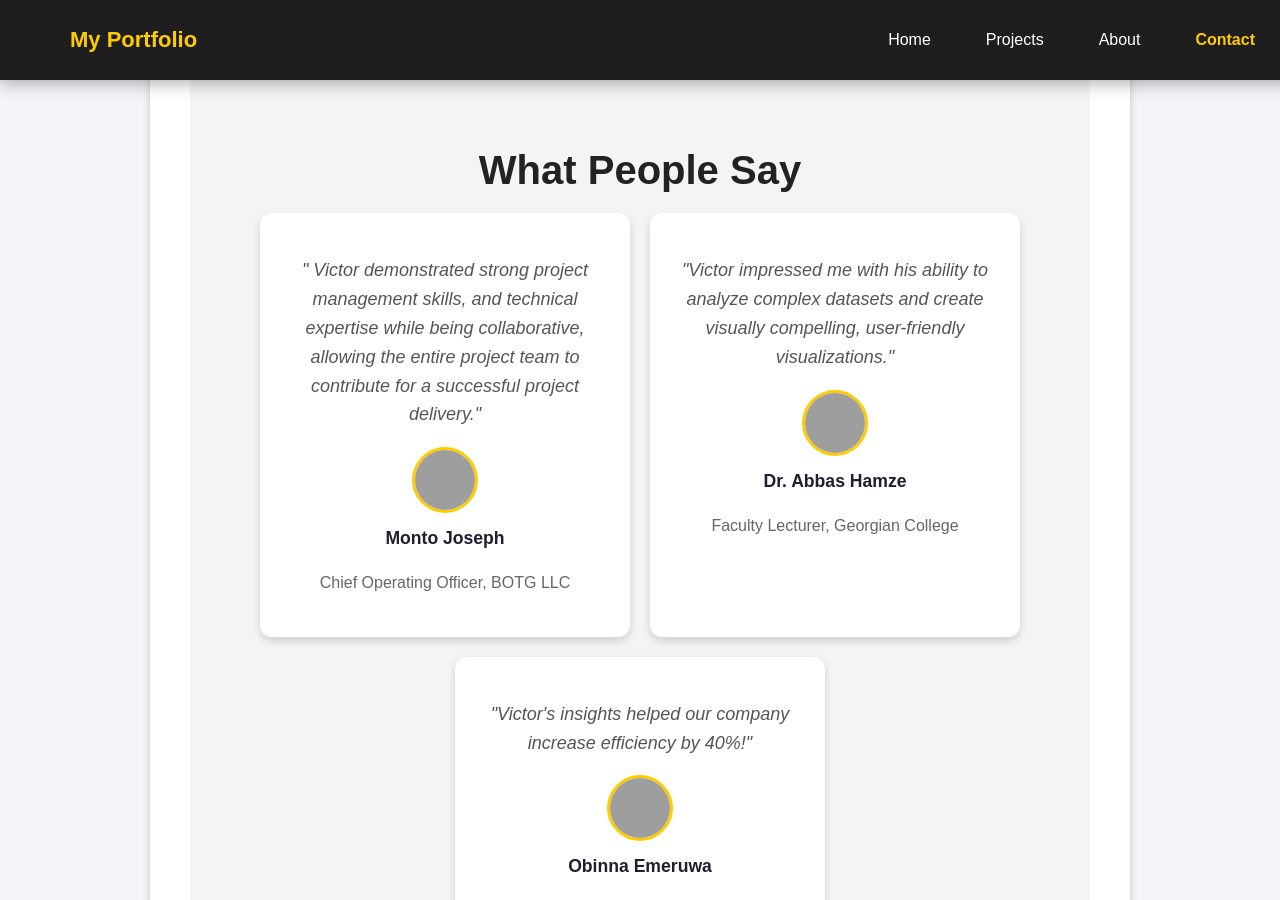
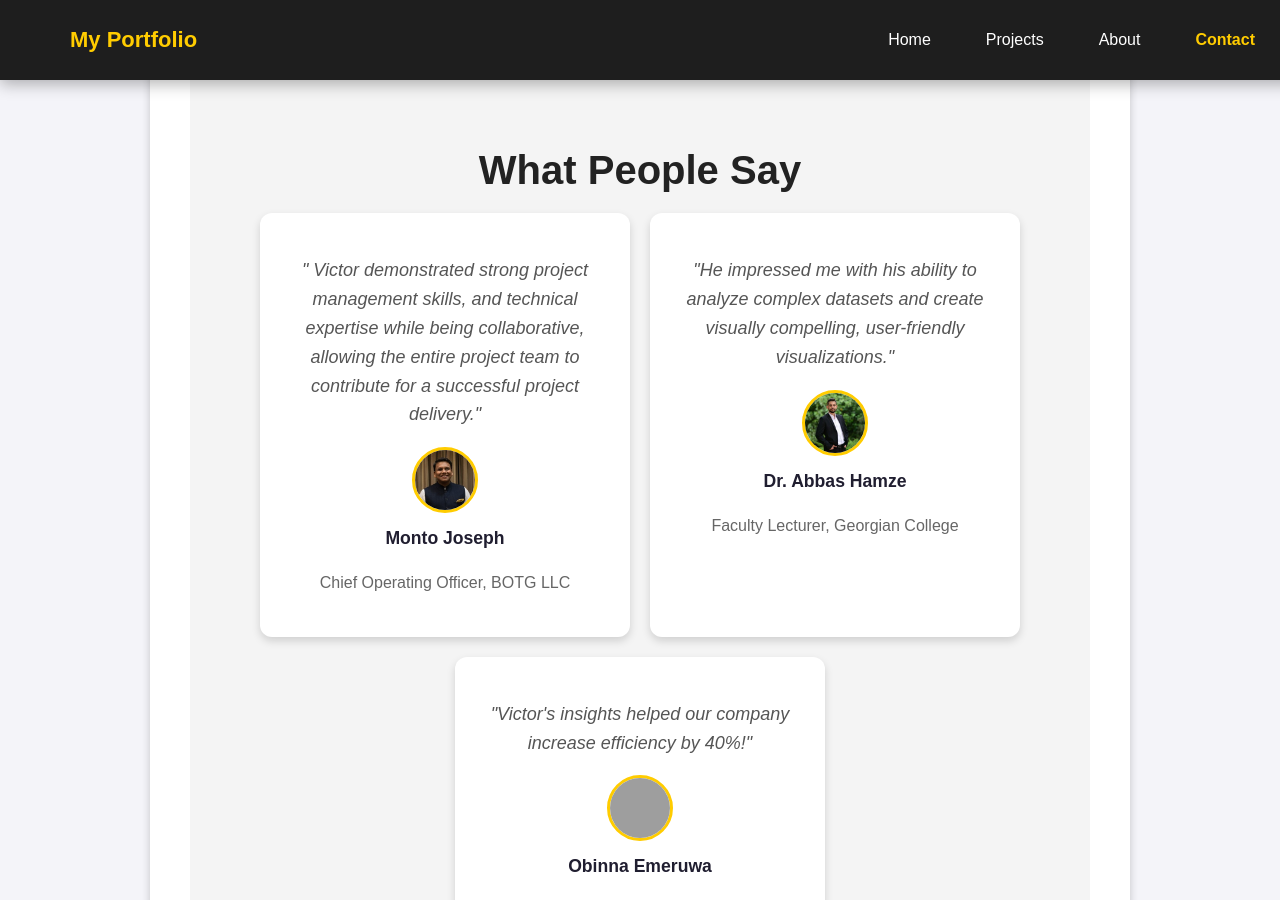
Before and after one commit to Vicmandip1/Portfolio, a Jekyll site: the page about.html, which Jekyll copies as it is, in a window 1280 px wide and 900 px high, scrolled down 5189 px. Built offline with Jekyll 4.4.1, drawn with Linux system fonts in a browser that asks for light colours; grey boxes are pictures that could not be loaded.

Commit message:
Update about.html

```diff
--- a/about.html
+++ b/about.html
@@ -220,7 +220,7 @@
                 <p>" Victor demonstrated strong project management skills, and technical expertise while being collaborative, allowing the entire project team to contribute for a successful project delivery."</p>
             </div>
             <div class="testimonial-author">
-                <img src="assets/images/person1.jpg" alt="John Doe">
+                <img src="assets/Images/Monto Pic.jpeg" alt="John Doe">
                 <h4>Monto Joseph</h4>
                 <p>Chief Operating Officer, BOTG LLC</p>
             </div>
@@ -229,10 +229,10 @@
         <!-- Testimonial 2 -->
         <div class="testimonial">
             <div class="testimonial-content">
-                <p>"Victor impressed me with his ability to analyze complex datasets and create visually compelling, user-friendly visualizations."</p>
+                <p>"He impressed me with his ability to analyze complex datasets and create visually compelling, user-friendly visualizations."</p>
             </div>
             <div class="testimonial-author">
-                <img src="assets/images/person2.jpg" alt="Jane Smith">
+                <img src="assets/Images/Prof Hamze pic.jpeg" alt="Jane Smith">
                 <h4>Dr. Abbas Hamze</h4>
                 <p>Faculty Lecturer, Georgian College</p>
             </div>
```
